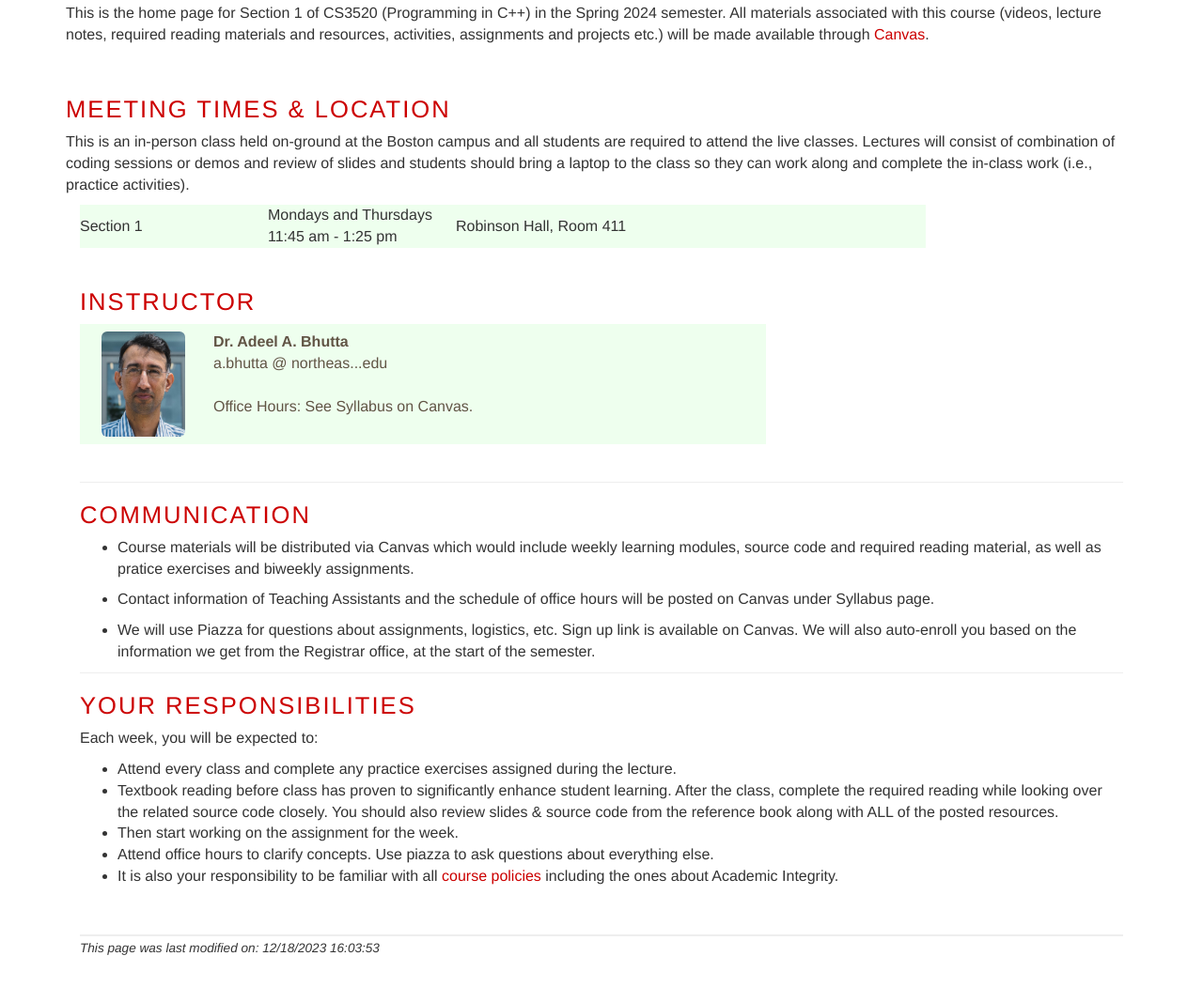
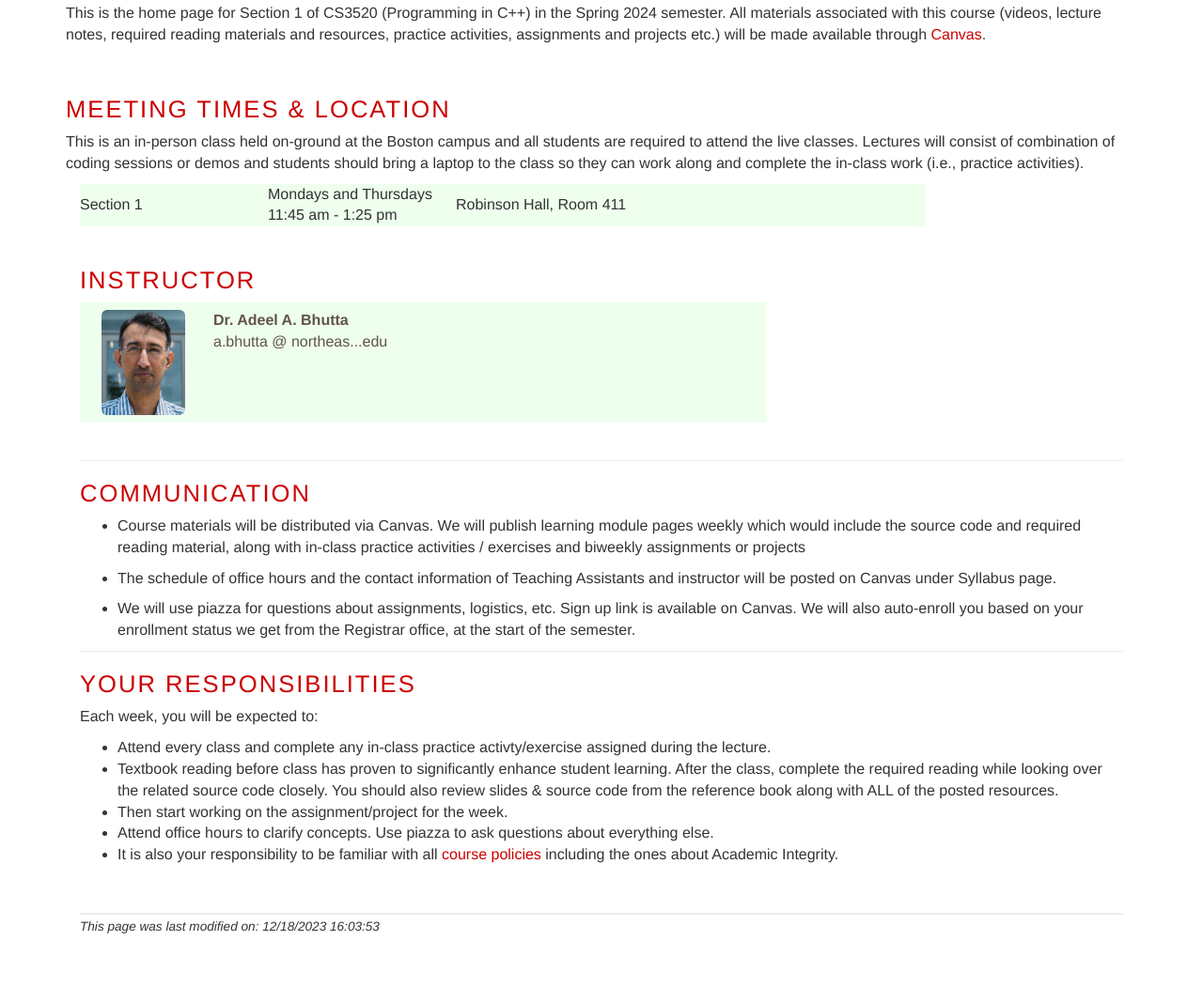
Before and after one commit to neu-cs3520/Spring-2024-WebSite, a plain HTML site: page index.html in a window 1280 px wide. Shown: the part 303-1354 px from the top of the page at 94% size. After the commit the page ends 1331 px from the top, so only its background shows below. Drawn offline with Linux system fonts and the light colour scheme.

Commit message:
clarified basic course info

```diff
--- a/index.html
+++ b/index.html
@@ -77,13 +77,13 @@
 			<!-- FIXME -->
 			<h1>Welcome!</h1>
 
-			<p>	This is the home page for Section 1 of CS3520 (Programming in C++) in the Spring 2024 semester. All materials associated with this course (videos, lecture notes, required reading materials and resources, activities, assignments and projects etc.) will be made available through <a href="https://northeastern.instructure.com/courses/166561">Canvas</a>.
+			<p>	This is the home page for Section 1 of CS3520 (Programming in C++) in the Spring 2024 semester. All materials associated with this course (videos, lecture notes, required reading materials and resources, practice activities, assignments and projects etc.) will be made available through <a href="https://northeastern.instructure.com/courses/166561">Canvas</a>.
 			</p>
 			<br>
 
 			<h1>Meeting Times & Location</h1>
 			<p>
-				This is an in-person class held on-ground at the Boston campus and all students are required to attend the live classes. Lectures will consist of combination of coding sessions or demos and review of slides and students should bring a laptop to the class so they can work along and complete the in-class work (i.e., practice activities).
+				This is an in-person class held on-ground at the Boston campus and all students are required to attend the live classes. Lectures will consist of combination of coding sessions or demos and students should bring a laptop to the class so they can work along and complete the in-class work (i.e., practice activities).
 			</p>
 
 			<div class="col-sm-12">
@@ -110,8 +110,6 @@
 			<div class="col-sm-2">Dr. Adeel A. Bhutta<br>
 			<div class="school-normal">a.bhutta @ northeas...edu
                         <br><br>
-				<div class="school-normal">Office Hours: See Syllabus on Canvas.
-				</div>
 				</td>
 			</tr>
 			</table>
@@ -126,12 +124,12 @@
 
 		<h1>Communication</h1>
 		<ul>
-			<li>Course materials will be distributed via Canvas which would include weekly learning modules, source code and required reading material, as well as pratice exercises and biweekly assignments.</p>
+			<li>Course materials will be distributed via Canvas. We will publish learning module pages weekly which would include the source code and required reading material, along with in-class practice activities / exercises and biweekly assignments or projects</p>
 			</li>
-			<li>Contact information of Teaching Assistants and the schedule of office hours will be posted on Canvas under Syllabus page. </p>
+			<li>The schedule of office hours and the contact information of Teaching Assistants and instructor will be posted on Canvas under Syllabus page. </p>
 			</li>
-			<li>We will use Piazza for questions about assignments, logistics, etc. Sign up link is available on Canvas. We will also
-				auto-enroll you based on the information we get from the Registrar office, at the start of the semester.</p>
+			<li>We will use piazza for questions about assignments, logistics, etc. Sign up link is available on Canvas. We will also
+				auto-enroll you based on your enrollment status we get from the Registrar office, at the start of the semester.</p>
 			</li>
 		</ul>
 
@@ -141,10 +139,10 @@
 
 			<p> Each week, you will be expected to:
 	<ul>
-		<li> Attend every class and complete any practice exercises assigned during the lecture. </li>
+		<li> Attend every class and complete any in-class practice activty/exercise assigned during the lecture. </li>
 		<li> Textbook reading before class has proven to significantly enhance student learning. After the class, complete the required reading while looking over the related source code closely. You should also review slides & source code from the reference book along with ALL of the posted resources.</li>
-		<li>Then start working on the assignment for the week. </li>
-		<li>Attend office hours to clarify concepts. Use piazza to ask questions about everything else.			</li>
+		<li>Then start working on the assignment/project for the week. </li>
+		<li>Attend office hours to clarify concepts. Use piazza to ask questions about everything else. </li>
 		<li>It is also your responsibility to be familiar with all <a
 			href="policies.html" >course policies</a> including the ones about Academic Integrity.
 		</li>
```
